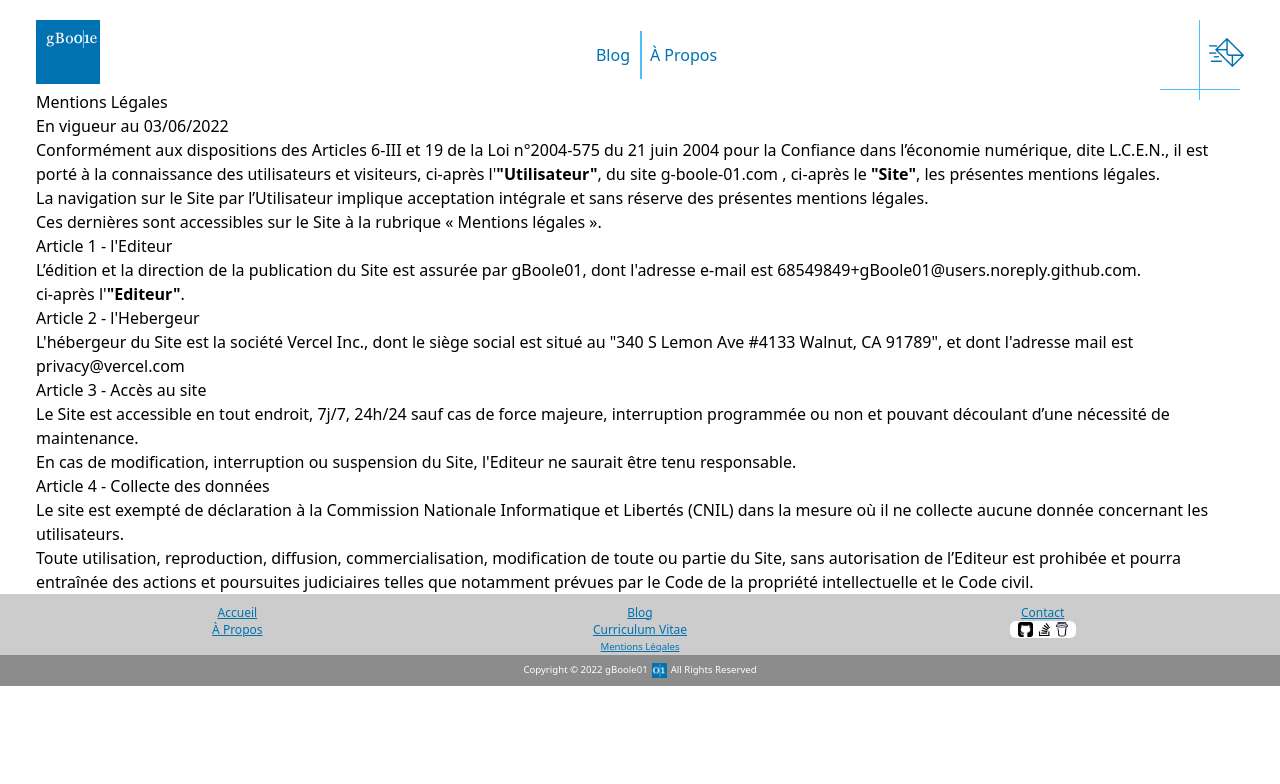
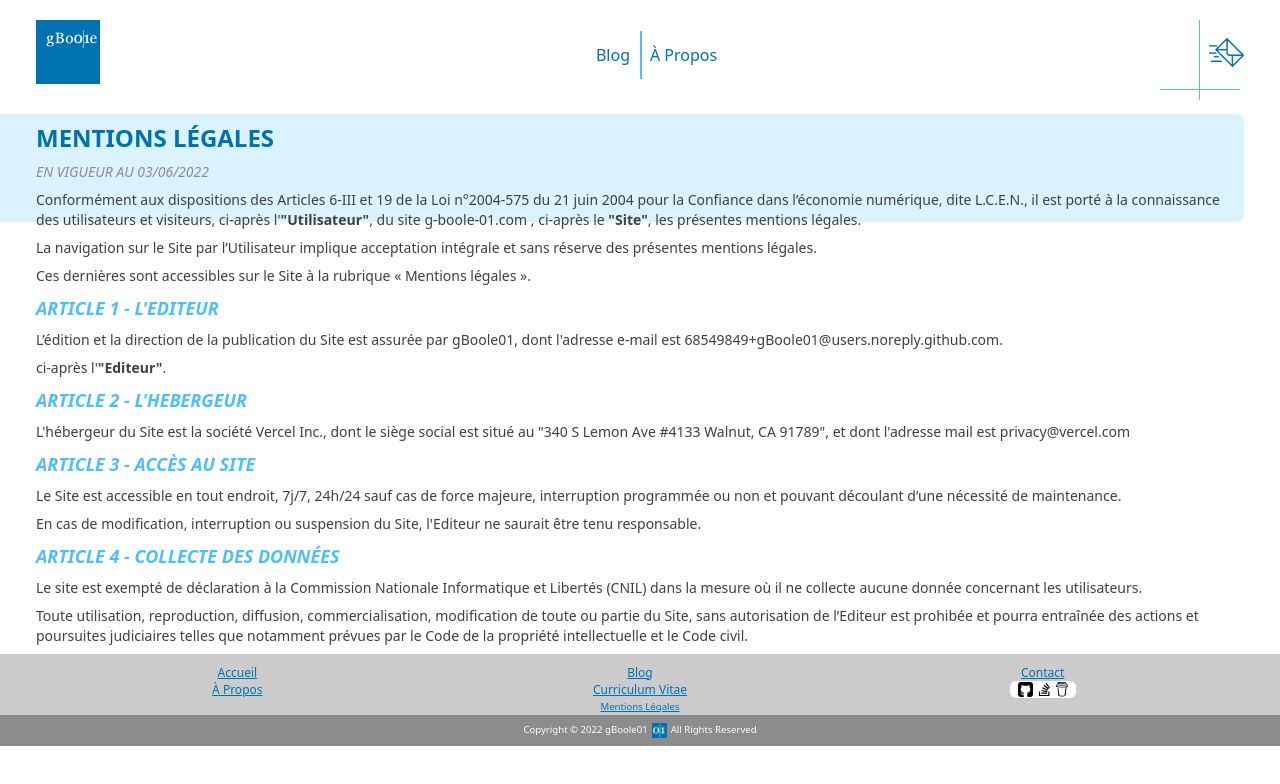
Before and after one commit to gBoole01/g-boole-01, a Next.js app: page /legals in a window 1280 px wide. Shown: the top 784 px of the page. Built offline with nearby package versions, Linux system fonts and the light colour scheme.

Commit message:
feat: integrate legals page

```diff
--- a/src/pages/legals.tsx
+++ b/src/pages/legals.tsx
@@ -1,30 +1,32 @@
 import type { NextPage } from 'next';
 import Head from 'next/head';
 import Layout from '../components/layout';
-import { LEGALS_PROPS } from '../lib/constants';
+import { LEGALS_PROPS, SITENAME } from '../lib/constants';
 
 const Legals: NextPage = () => (
     <Layout>
       <Head>
-        <title>Mentions Légales | gBoole01</title>
+        <title>Mentions Légales | {SITENAME}</title>
       </Head>
 
-      <h1>Mentions Légales</h1>
-      <p>En vigueur au { new Date().toLocaleDateString('fr') }</p>
+      <section className="text-gray-1 text-sm flex flex-col gap-2 mt-6 py-2 relative after:absolute after:z-[-1] after:content[''] after:bg-blue-2/20 after:rounded-r-lg after:right-0 after:left-[-2.25rem] after:top-0 after:bottom-[80%]">
+        <h1 className="text-2xl text-blue-1 font-bold uppercase">Mentions Légales</h1>
+        <p className="text-sm text-gray-3 italic uppercase">En vigueur au { new Date().toLocaleDateString('fr') }</p>
         <p>Conformément aux dispositions des Articles 6-III et 19 de la Loi n°2004-575 du 21 juin 2004 pour la Confiance dans l’économie numérique, dite L.C.E.N., il est porté à la connaissance des utilisateurs et visiteurs, ci-après l'<b>"Utilisateur"</b>, du site {LEGALS_PROPS.siteUrl} , ci-après le <b>"Site"</b>, les présentes mentions légales.</p>
         <p>La navigation sur le Site par l’Utilisateur implique acceptation intégrale et sans réserve des présentes mentions légales.</p>
         <p>Ces dernières sont accessibles sur le Site à la rubrique « Mentions légales ».</p>
-      <h2>Article 1 - l'Editeur</h2>
+        <h2 className="text-lg text-blue-2 font-bold italic uppercase">Article 1 - l'Editeur</h2>
         <p>L’édition et la direction de la publication du Site est assurée par { LEGALS_PROPS.editorName }, dont l'adresse e-mail est { LEGALS_PROPS.editorMail }.</p>
         <p>ci-après l'<b>"Editeur"</b>.</p>
-      <h2>Article 2 - l'Hebergeur</h2>
+        <h2 className="text-lg text-blue-2 font-bold italic uppercase">Article 2 - l'Hebergeur</h2>
         <p>L'hébergeur du Site est la société { LEGALS_PROPS.publisherName }, dont le siège social est situé au "{ LEGALS_PROPS.publisherAddress}", et dont l'adresse mail est {LEGALS_PROPS.publisherMail}</p>
-      <h2>Article 3 - Accès au site</h2>
+        <h2 className="text-lg text-blue-2 font-bold italic uppercase">Article 3 - Accès au site</h2>
         <p>Le Site est accessible en tout endroit, 7j/7, 24h/24 sauf cas de force majeure, interruption programmée ou non et pouvant découlant d’une nécessité de maintenance.</p>
         <p>En cas de modification, interruption ou suspension du Site, l'Editeur ne saurait être tenu responsable.</p>
-      <h3>Article 4 - Collecte des données</h3>
+        <h2 className="text-lg text-blue-2 font-bold italic uppercase">Article 4 - Collecte des données</h2>
         <p>Le site est exempté de déclaration à la Commission Nationale Informatique et Libertés (CNIL) dans la mesure où il ne collecte aucune donnée concernant les utilisateurs.</p>
         <p>Toute utilisation, reproduction, diffusion, commercialisation, modification de toute ou partie du Site, sans autorisation de l’Editeur est prohibée et pourra entraînée des actions et poursuites judiciaires telles que notamment prévues par le Code de la propriété intellectuelle et le Code civil.</p>
+      </section>
     </Layout>
   )
 
```
Lines whose indentation alone changed are shown as unchanged.
